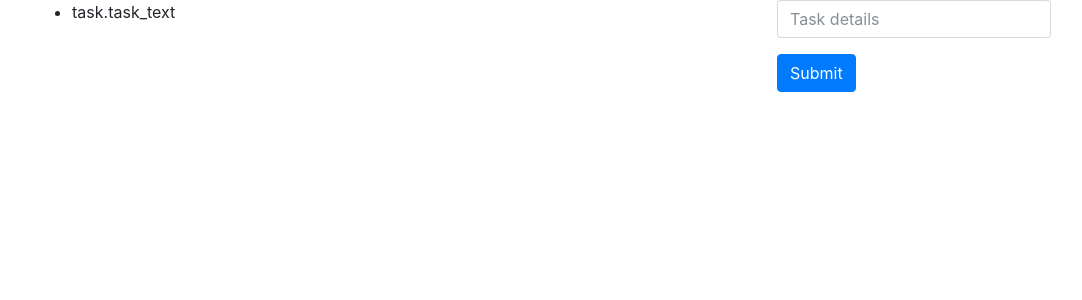
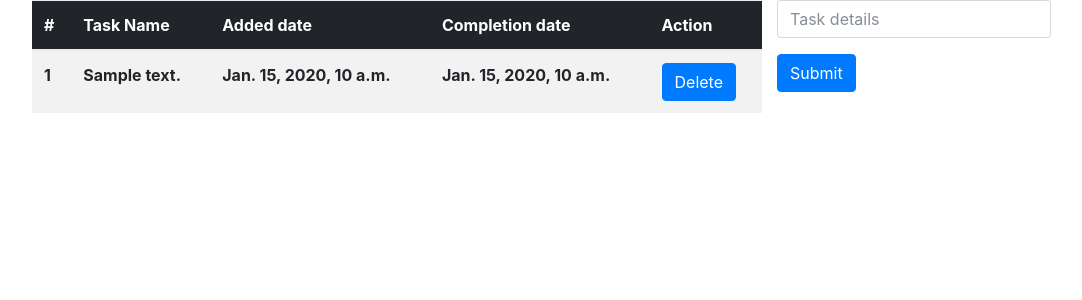
Before and after one commit to amolkahat/todo, a Django app: template app_todo/templates/index.html in a window 1280 px wide. Shown: the part 56-356 px from the top of the page, without its empty margins (53-1135 px from the left). Run offline with Django 3.2, Linux system fonts and the light colour scheme; the template is opened without the code that fills it: most values are stand-ins (such as "Sample title", 1, 10 or a date in 2020); lists and menus that the app fills with data are empty; some libraries are stand-ins or nearby versions.

Commit message:
Added functionality of the view and insert.

```diff
--- a/app_todo/models.py
+++ b/app_todo/models.py
@@ -5,7 +5,7 @@
 class tasks(models.Model):
     task_text = models.CharField(max_length=500)
     added_date = models.DateTimeField('added date')
-    completed_date = models.DateTimeField('completed date')
+    completed_date = models.DateTimeField('completed date', blank=True)
     state = models.IntegerField(default=-1)
 
     def __str__(self):
--- a/app_todo/templates/index.html
+++ b/app_todo/templates/index.html
@@ -15,10 +15,28 @@
     <div class="row">
         <div class="col-8">
         {% if list_tasks %}
-            <ul>
+            <table class="table table-striped">
+                <thead class="thead-inverse">
+                    <th> # </th>
+                    <th> Task Name </th>
+                    <th> Added date </th>
+                    <th> Completion date </th>
+                    <th> Action </th>
+                </thead>
+                <tbody>
                     {% for task in list_tasks %}
-                    <li>task.task_text </li>
+                    <tr>
+                        <th scope="row"> {{ task.id }} </th>
+                        <th> {{ task.task_text}} </th>
+                        <th> {{ task.added_date }} </th>
+                        <th> {{ task.completed_date }} </th>
+                        <th>
+                            <a class="btn btn-primary" name='id' id='id' href="delete/{{task.id}}"> Delete
+                            </a>  </th>
+                        </tr>
                         {% endfor %}
+                    </tbody>
+                </table>
                 </ul>
 
             {% else %}
@@ -27,10 +45,10 @@
             </div>
             <div class="col">
                 <div class="row">
-                <form action="todo/add" method="post">
+                    <form action="add" method="post">
                         {% csrf_token %}
                         <div class="form-group">
-                        <input type="text" class="form-control" id="task_text" placeholder="Task details">
+                            <input type="text" class="form-control" name="task_text" id="task_text" placeholder="Task details" required>
                         </div>
                         <button type="submit" class="btn btn-primary"> Submit </button>
                     </form>
--- a/app_todo/urls.py
+++ b/app_todo/urls.py
@@ -4,6 +4,6 @@
 
 urlpatterns = [
     url(r'^$', views.index, name='index'),
-#    url(r'^add', views.add_db, name='add'),
+    url(r'^delete/[0-9]+', views.delete_db, name='delete'),
     url(r'add', views.add_db, name='add'),
         ]
```
Also changed, not shown: app_todo/views.py (+10 -2 lines), app_todo/migrations/0004_auto_20170916_1055.py (added), db.sqlite3, 3 other files. Lines whose indentation alone changed are shown as unchanged.
